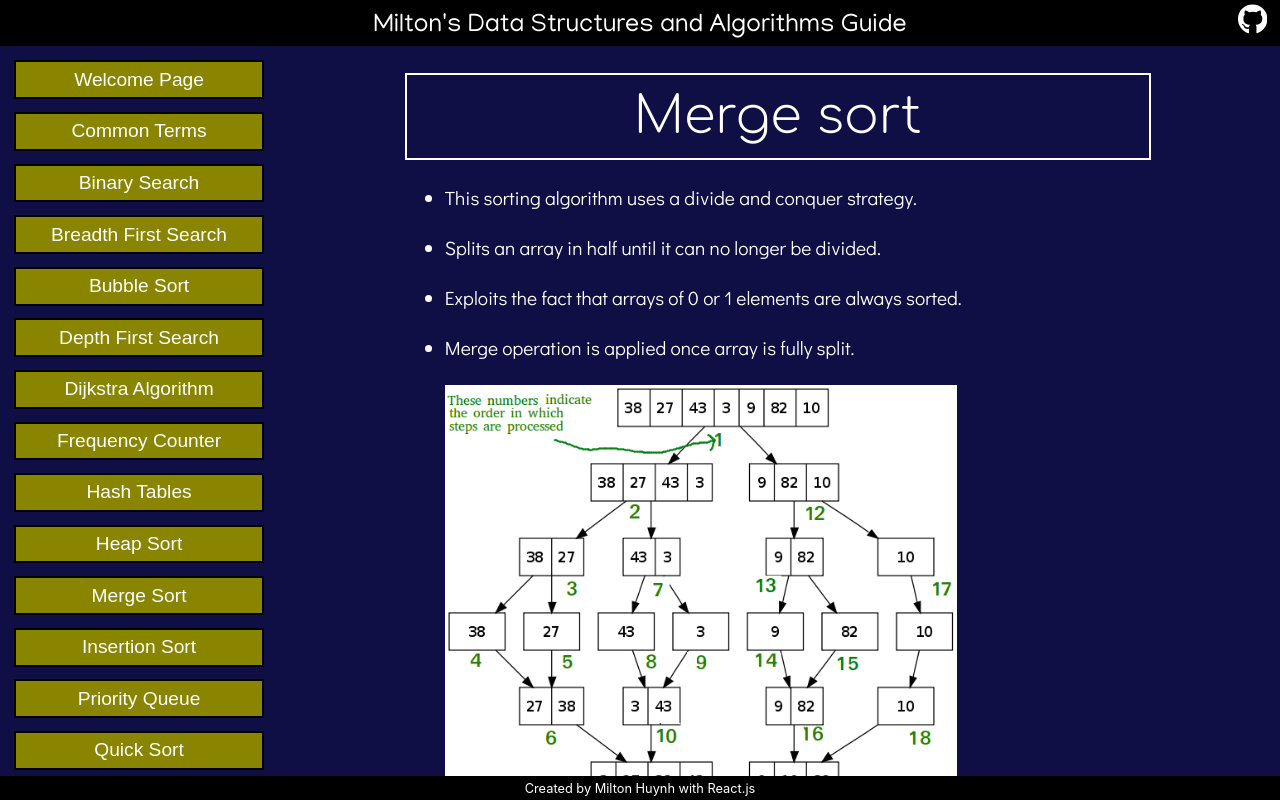
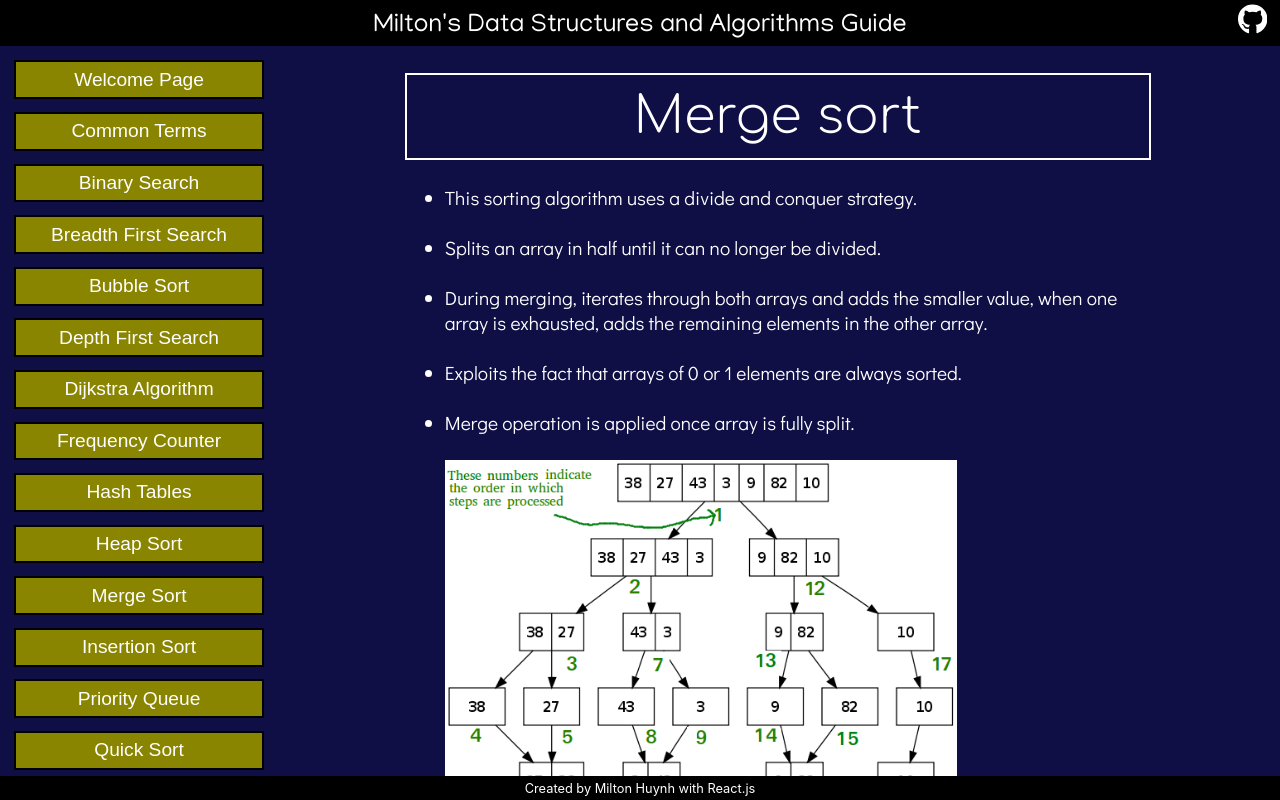
Before and after one commit to miltonhuynh/DSA-guide, a React (Create React App) app in the folder app/: page /DSA-guide/MergeSort in a window 1280 px wide. Built offline with nearby package versions, Linux system fonts and the light colour scheme; a web font is replaced by a local one.

Commit message:
Added bullet to merge sort

```diff
--- a/app/src/Concepts/MergeSort.js
+++ b/app/src/Concepts/MergeSort.js
@@ -43,6 +43,7 @@ function mergeSort(arr){
           <div class="font-m">
             <li>This sorting algorithm uses a divide and conquer strategy.</li><br/>
             <li>Splits an array in half until it can no longer be divided.</li><br/>
+            <li>During merging, iterates through both arrays and adds the smaller value, when one array is exhausted, adds the remaining elements in the other array.</li><br/>
             <li>Exploits the fact that arrays of 0 or 1 elements are always sorted.</li><br/>
             <li>Merge operation is applied once array is fully split.</li><br/>
           <img src={require('../images/merge.jpg')} style={{width: "40vw"}} alt="Merge sort illustration"></img>
```
